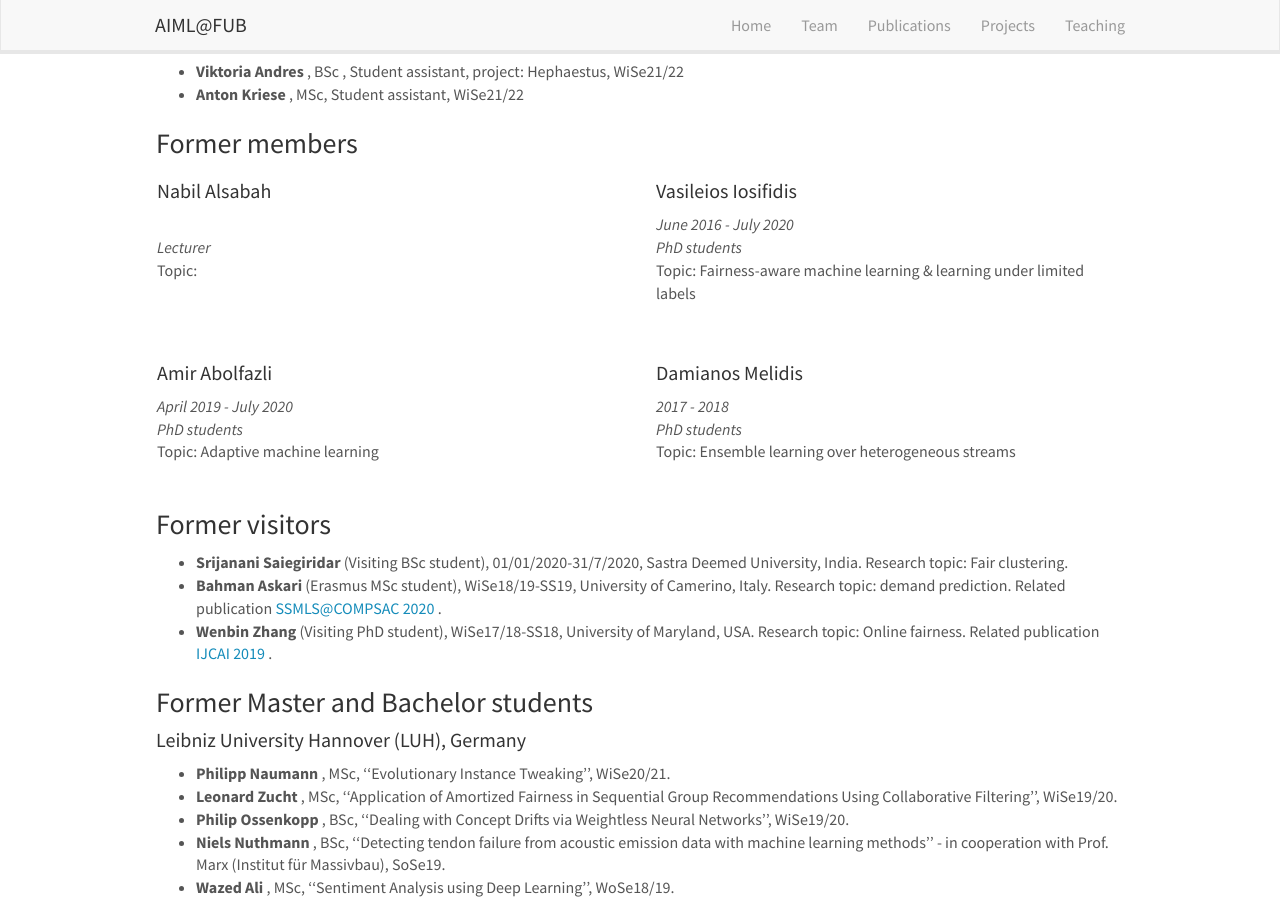
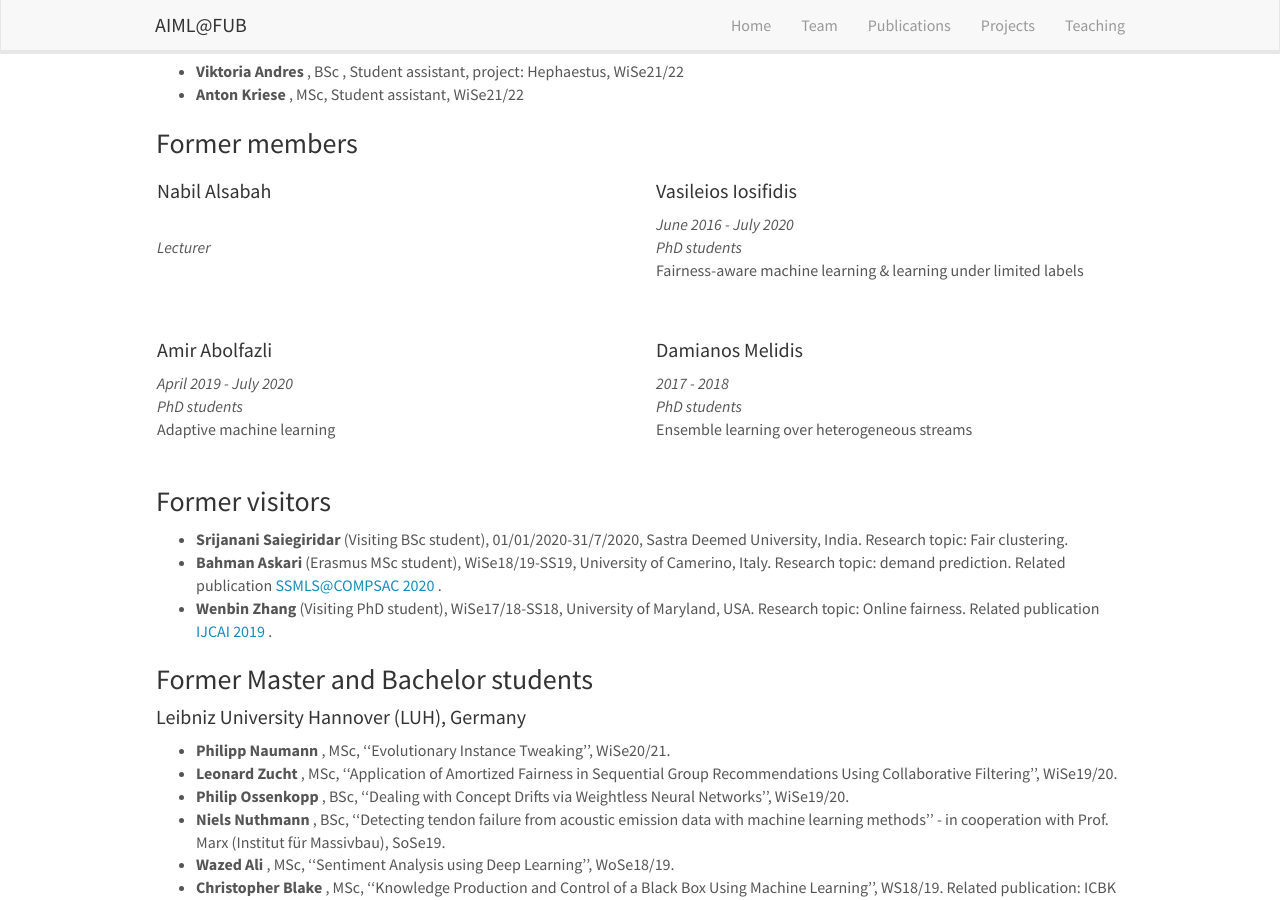
Before and after one commit to AIML-research/AIML-research.github.io, a Jekyll site: the page built from _pages/team.md, in a window 1280 px wide and 900 px high, scrolled down 1630 px. Built offline with Jekyll 4.4.1, drawn with Linux system fonts in a browser that asks for light colours; nearby versions of some CDN libraries.

Commit message:
Update team.md

```diff
--- a/_pages/team.md
+++ b/_pages/team.md
@@ -228,7 +228,7 @@
 <div class="col-sm-6 clearfix">
   <h4>{{ member.name }}</h4>
   <i>{{ member.duration }} <br> {{ member.info }}</i> <br>
-  Topic: {{ member.topic }}
+  {{ member.topic }}
   <ul style="overflow: hidden">
 
   </ul>
```
